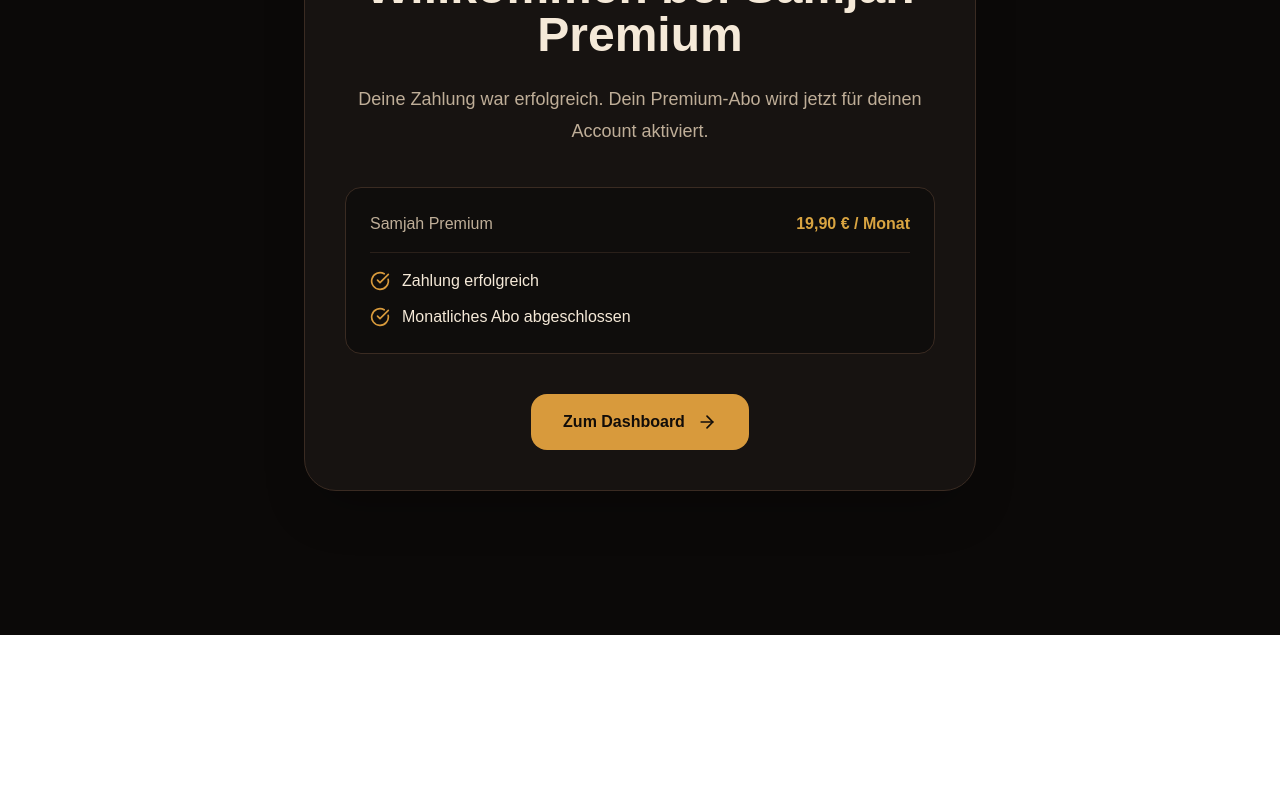
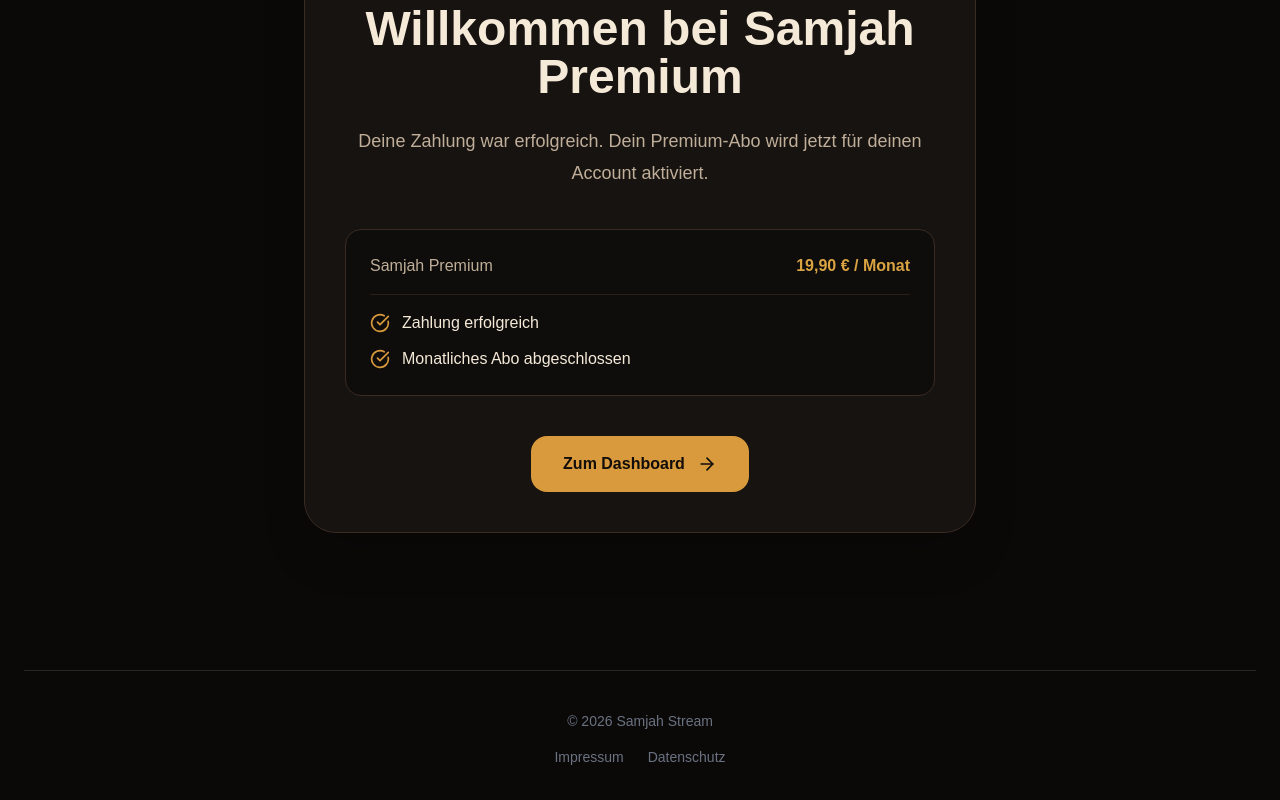
Before and after one commit to Samjah-Lofi/samjah-stream, a Next.js app: page /abo/erfolg in a window 1280 px wide. Shown: the part 226-1026 px from the top of the page. Before the commit the page ends 861 px from the top, so only its background shows below. Built offline with nearby package versions, Linux system fonts and the light colour scheme.

Commit message:
Add legal links to subscription pages

```diff
--- a/app/abo/erfolg/page.tsx
+++ b/app/abo/erfolg/page.tsx
@@ -3,10 +3,13 @@
 import Link from "next/link";
 import { CheckCircle, ArrowRight } from "lucide-react";
 
+import Footer from "@/components/Footer";
+
 export default function AboErfolgPage() {
   return (
-    <main className="flex min-h-screen items-center justify-center bg-[#0B0908] px-6 pb-36 text-[#F5E9D8]">
-      <section className="w-full max-w-2xl rounded-[32px] border border-[#3A2B22] bg-[#171311] p-10 text-center shadow-2xl">
+    <main className="min-h-screen bg-[#0B0908] px-6 pb-36 text-[#F5E9D8]">
+      <section className="flex min-h-screen items-center justify-center">
+        <div className="w-full max-w-2xl rounded-[32px] border border-[#3A2B22] bg-[#171311] p-10 text-center shadow-2xl">
           <div className="mx-auto flex h-20 w-20 items-center justify-center rounded-full border border-[#D89A3C]/40 bg-[#D89A3C]/10">
             <CheckCircle
               size={42}
@@ -69,7 +72,10 @@
             Zum Dashboard
             <ArrowRight size={20} />
           </Link>
+        </div>
       </section>
+
+      <Footer />
     </main>
   );
 }
--- a/app/abo/page.tsx
+++ b/app/abo/page.tsx
@@ -7,6 +7,7 @@
 } from "lucide-react";
 
 import Link from "next/link";
+import Footer from "@/components/Footer";
 
 const premiumFeatures = [
   "Alle Atmosphären",
@@ -105,6 +106,8 @@
           </p>
         </div>
       </section>
+
+      <Footer />
     </main>
   );
 }
--- a/app/abo/premium/page.tsx
+++ b/app/abo/premium/page.tsx
@@ -8,6 +8,8 @@
   CreditCard,
   ShieldCheck,
 } from "lucide-react";
+
+import Footer from "@/components/Footer";
 
 const features = [
   "Alle Samjah Atmosphären",
@@ -57,10 +59,7 @@
 
       window.location.href = data.url;
     } catch (error) {
-      console.error(
-        "Checkout Fehler:",
-        error
-      );
+      console.error("Checkout Fehler:", error);
 
       setError(
         error instanceof Error
@@ -76,7 +75,7 @@
     <main className="min-h-screen pb-40">
       <section className="px-12 pt-10">
         <Link
-          href="/dashboard/abo"
+          href="/abo"
           className="inline-flex items-center gap-2 text-[#BFAE98] transition hover:text-[#D89A3C]"
         >
           <ArrowLeft size={18} />
@@ -218,6 +217,8 @@
           </div>
         </div>
       </section>
+
+      <Footer />
     </main>
   );
 }
--- a/components/Footer.tsx
+++ b/components/Footer.tsx
@@ -4,9 +4,23 @@
       <p>© {new Date().getFullYear()} Samjah Stream</p>
 
       <div className="mt-4 flex justify-center gap-6">
-          <a href="#">Impressum</a>
-          <a href="#">Datenschutz</a>
-          <a href="#">Kontakt</a>
+        <a
+          href="https://samjah-music.com/impressum/"
+          target="_blank"
+          rel="noopener noreferrer"
+          className="hover:text-white"
+        >
+          Impressum
+        </a>
+
+        <a
+          href="https://samjah-music.com/datenschutzerklaerung/"
+          target="_blank"
+          rel="noopener noreferrer"
+          className="hover:text-white"
+        >
+          Datenschutz
+        </a>
       </div>
     </footer>
   );
```
Lines whose indentation alone changed are shown as unchanged.
